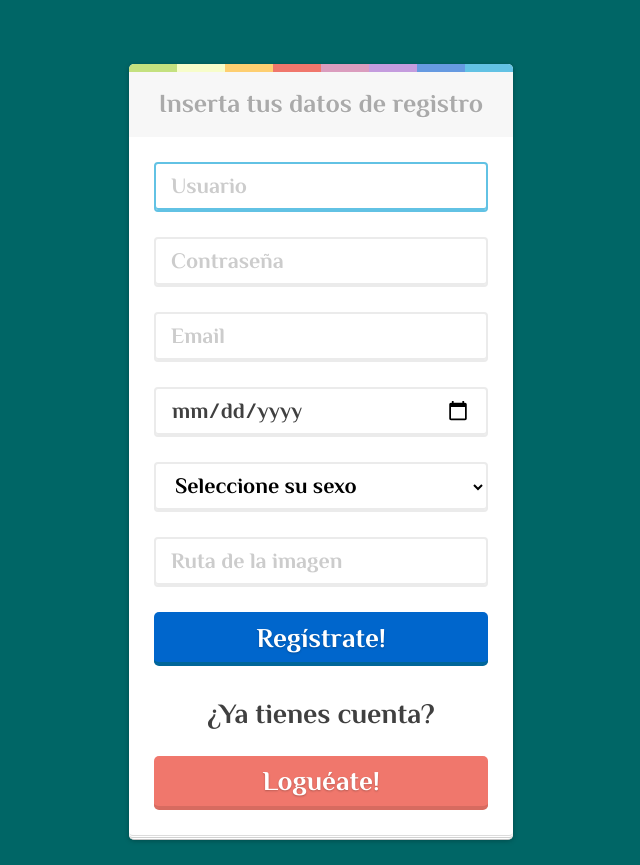
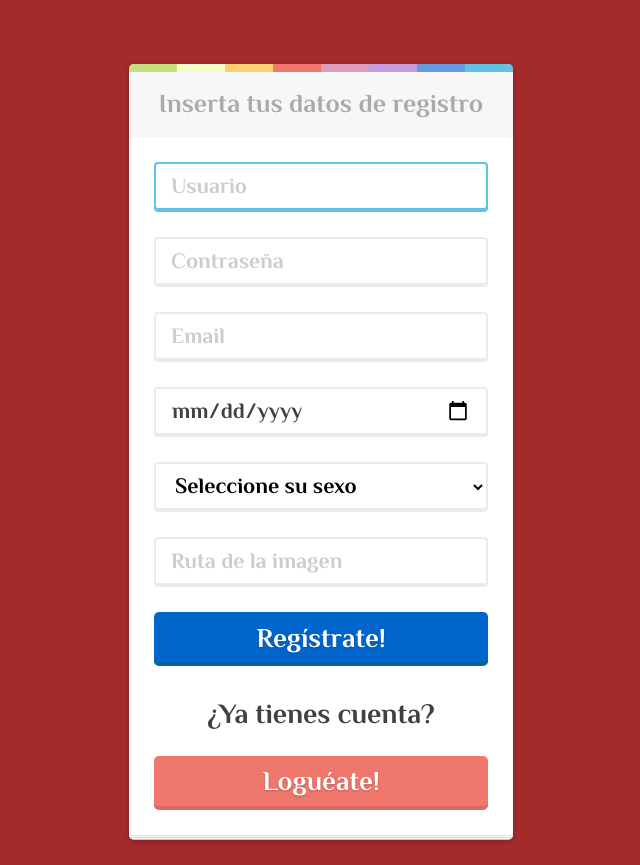
Before and after one commit to Marqzol/Blog_PHP, a PHP site: page /ProyectoBlog_v3/register.php in a window 1280 px wide. Shown: the whole page, without its empty margins (319-959 px from the left). Run offline with PHP 8.4, Linux system fonts and the light colour scheme.

Commit message:
Commit de cambio de color del fondo

```diff
--- a/css/style.css
+++ b/css/style.css
@@ -20,6 +20,7 @@ body {
   font-family: Philosopher Regular;
   color: #404040;
   background: #006666;
+  background-color: brown;
 }
 
 .access {
```
